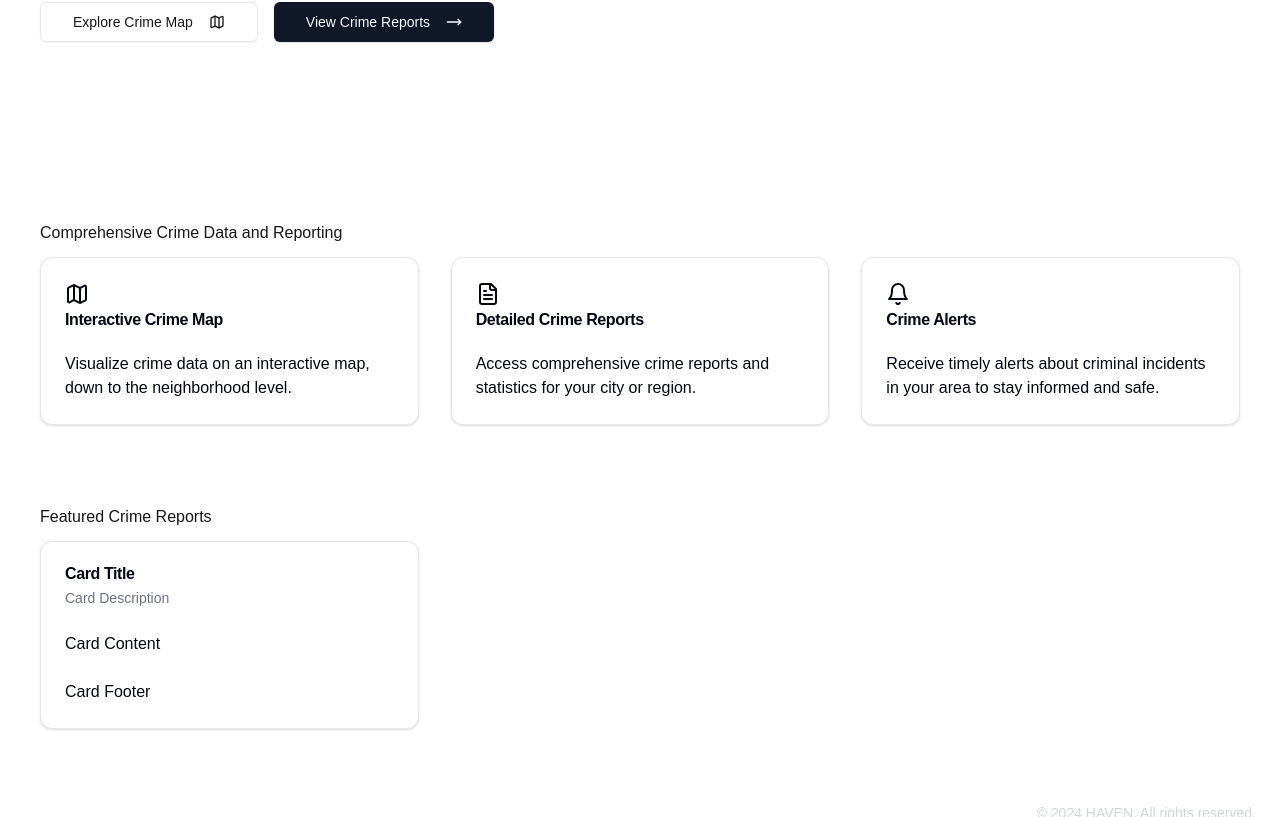
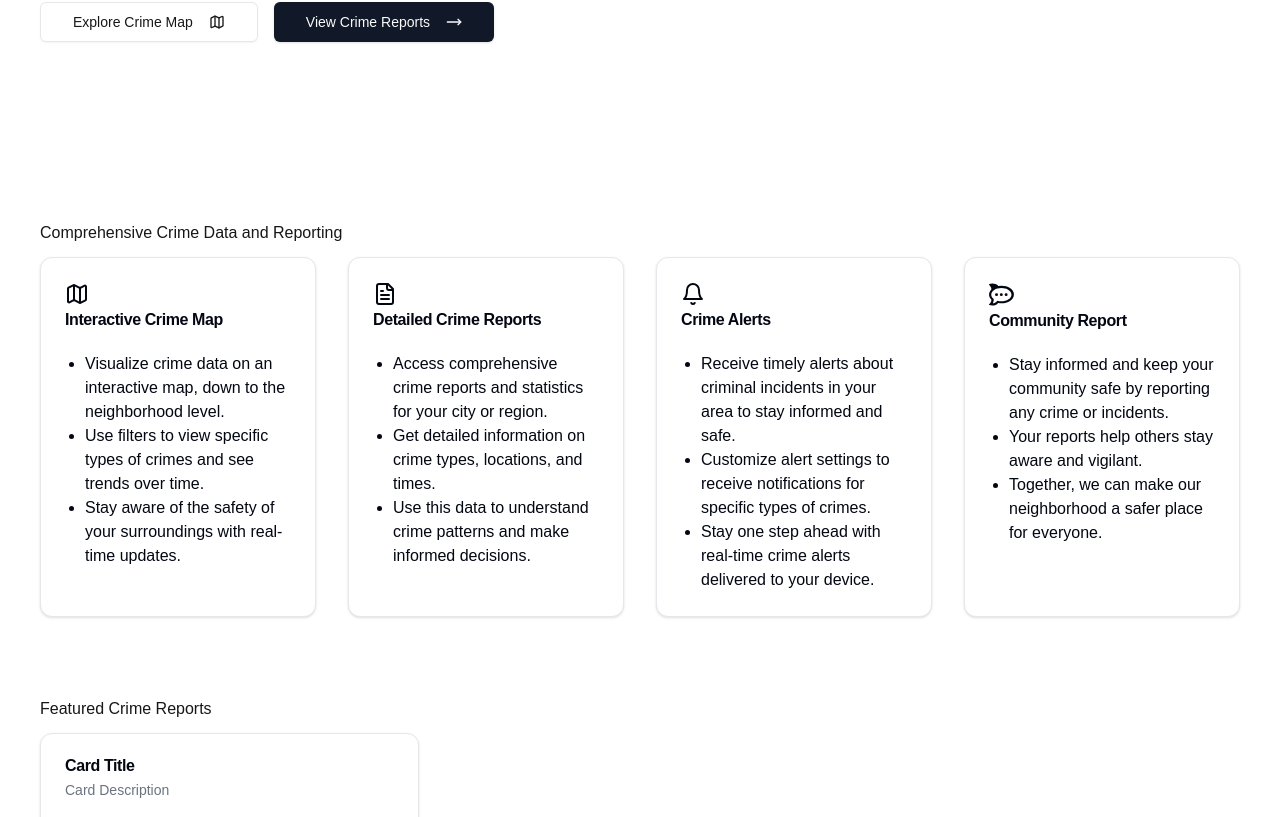
Before and after one commit to Billa05/Haven, a Next.js app: page / in a window 1280 px wide. Shown: the part 535-1352 px from the top of the page. Built offline with nearby package versions, Linux system fonts and the light colour scheme; no server answers.

Commit message:
added card

```diff
--- a/package.json
+++ b/package.json
@@ -53,6 +53,7 @@
     "react-day-picker": "^8.10.1",
     "react-dom": "^18",
     "react-hook-form": "^7.53.0",
+    "react-icons": "^5.3.0",
     "react-resizable-panels": "^2.1.2",
     "recharts": "^2.12.7",
     "sonner": "^1.5.0",
--- a/src/components/Box.jsx
+++ b/src/components/Box.jsx
@@ -7,6 +7,8 @@ import {
   CardTitle,
 } from "@/components/ui/card";
 import { Label } from "./ui/label";
+import { FaRocketchat } from "react-icons/fa6";
+import Link from "next/link";
 
 function BellIcon(props) {
   return (
@@ -77,41 +79,94 @@ export default function Box() {
     <>
       <div className="p-10">
         <Label>Comprehensive Crime Data and Reporting</Label>
-        <div className="grid md:grid-cols-3 gap-8 mt-3">
+        <div className="grid md:grid-cols-4 gap-8 mt-3">
           <Card>
+            <Link href={"/map"}>
               <CardHeader>
                 <MapIcon />
                 <CardTitle>Interactive Crime Map</CardTitle>
               </CardHeader>
+            </Link>
             <CardContent>
-              <p>
+              <ul className="list-disc pl-5">
+                <li>
                   Visualize crime data on an interactive map, down to the
                   neighborhood level.
-              </p>
+                </li>
+                <li>
+                  Use filters to view specific types of crimes and see trends
+                  over time.
+                </li>
+                <li>
+                  Stay aware of the safety of your surroundings with real-time
+                  updates.
+                </li>
+              </ul>
             </CardContent>
           </Card>
+
           <Card>
             <CardHeader>
               <FileTextIcon />
               <CardTitle>Detailed Crime Reports</CardTitle>
             </CardHeader>
             <CardContent>
-              <p>
-                Access comprehensive crime reports and statistics for your city
-                or region.
-              </p>
+              <ul className="list-disc pl-5">
+                <li>
+                  Access comprehensive crime reports and statistics for your
+                  city or region.
+                </li>
+                <li>
+                  Get detailed information on crime types, locations, and times.
+                </li>
+                <li>
+                  Use this data to understand crime patterns and make informed
+                  decisions.
+                </li>
+              </ul>
             </CardContent>
           </Card>
+
           <Card>
             <CardHeader>
               <BellIcon />
               <CardTitle>Crime Alerts</CardTitle>
             </CardHeader>
             <CardContent>
-              <p>
+              <ul className="list-disc pl-5">
+                <li>
                   Receive timely alerts about criminal incidents in your area to
                   stay informed and safe.
-              </p>
+                </li>
+                <li>
+                  Customize alert settings to receive notifications for specific
+                  types of crimes.
+                </li>
+                <li>
+                  Stay one step ahead with real-time crime alerts delivered to
+                  your device.
+                </li>
+              </ul>
+            </CardContent>
+          </Card>
+
+          <Card>
+            <CardHeader>
+              <FaRocketchat size={25} />
+              <CardTitle>Community Report</CardTitle>
+            </CardHeader>
+            <CardContent>
+              <ul className="list-disc pl-5">
+                <li>
+                  Stay informed and keep your community safe by reporting any
+                  crime or incidents.
+                </li>
+                <li>Your reports help others stay aware and vigilant.</li>
+                <li>
+                  Together, we can make our neighborhood a safer place for
+                  everyone.
+                </li>
+              </ul>
             </CardContent>
           </Card>
         </div>
```
Also changed, not shown: 1 other file (tests, documents, lock files or other folders). Lines whose indentation alone changed are shown as unchanged.
